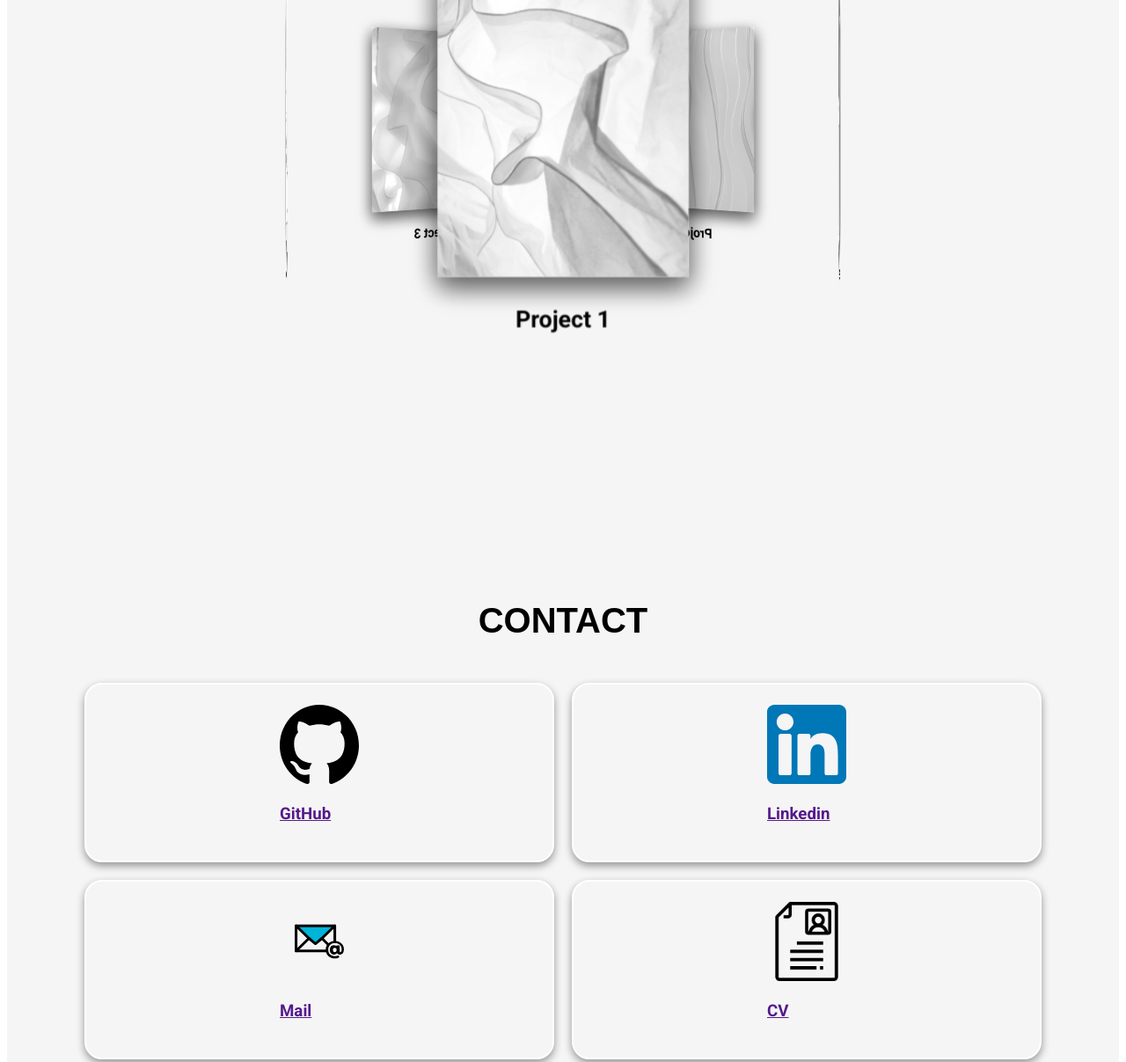
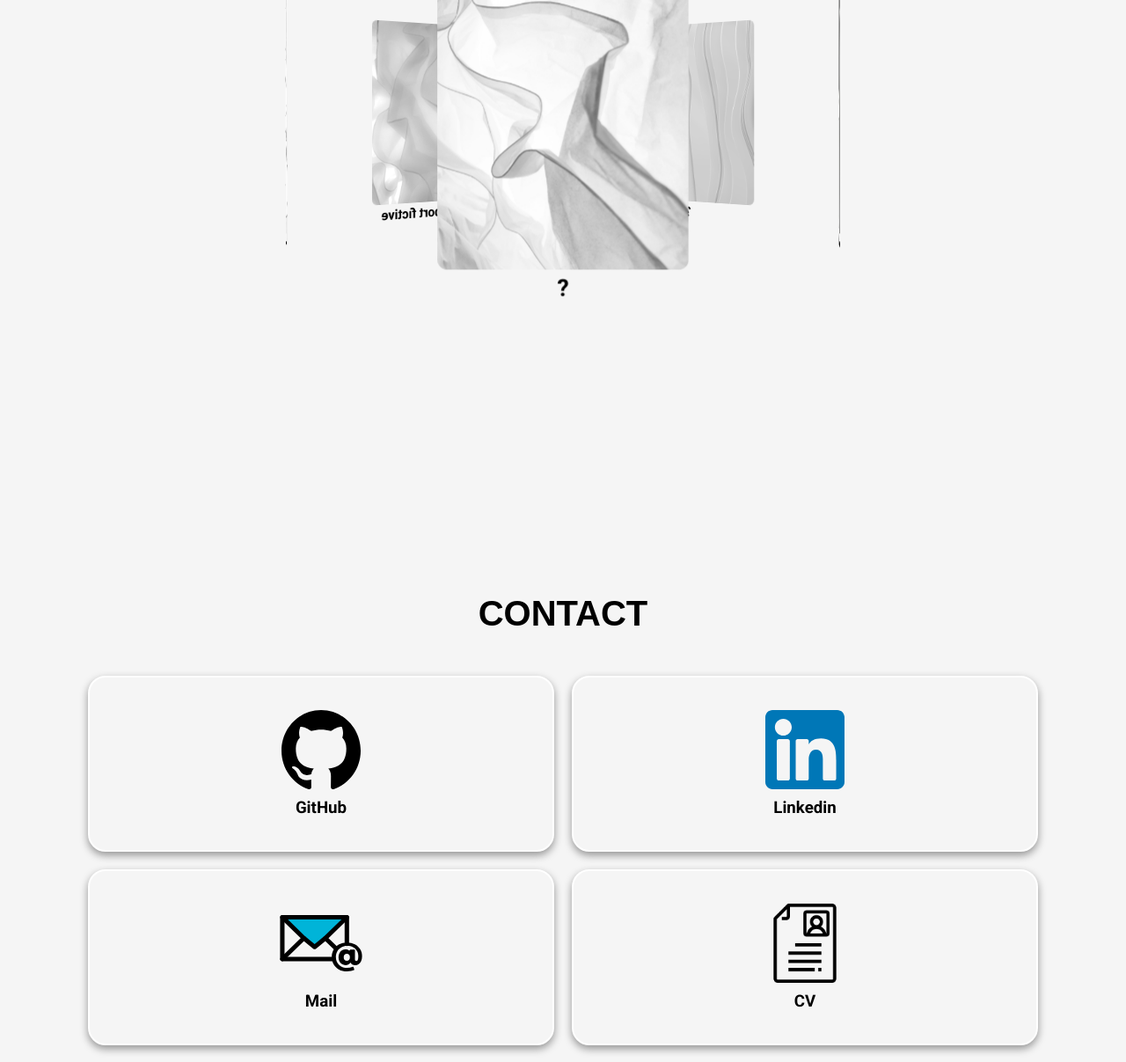
Before and after one commit to morgandevmh/portfolio-v2, a plain HTML site: page index.html in a window 1280 px wide. Shown: the part 1981-3188 px from the top of the page at 88% size. Drawn offline with Linux system fonts and the light colour scheme; a web font is replaced by a local one.

Commit message:
some changes

```diff
--- a/index.html
+++ b/index.html
@@ -48,23 +48,23 @@
             <div class="carousel" style="--quantity: 5">
                 <div class="item" style="--position: 1">
                     <img src="img/white-3drender-1jpg.jpg" alt="">
-                    <a href=""><h3>Project 5</h3></a>
+                    <a href=""><h3>?</h3></a>
                 </div>
                 <div class="item" style="--position: 2">
                     <img src="img/white-3drender-2.jpg" alt="">
-                    <a href=""><h3>Project 4</h3></a>
+                    <a href=""><h3>?</h3></a>
                 </div>
                 <div  class="item" style="--position: 3">
                     <img src="img/white-3drender-3.jpg" alt="">
-                    <a href=""><h3>Project 3</h3></a>
+                    <a href=""><h3>Salle de sport fictive </h3></a>
                 </div>
                 <div class="item" style="--position: 4">
                     <img src="img/white-3drender-4.jpg" alt="">
-                    <a href=""><h3>Project 2</h3></a>
+                    <a href=""><h3>?</h3></a>
                 </div>
                 <div class="item" style="--position: 5">
                     <img src="img/white-3drender-5.jpg" alt="">
-                    <a href=""><h3>Project 1</h3></a>
+                    <a href=""><h3>?</h3></a>
                 </div>
             </div>
         </div>
@@ -76,14 +76,14 @@
 
         <div class="contact-container">
             <div class="contact-1 box-contact">
-                <a href="">
+                <a href="https://github.com/morgandevmh">
                     <img src="icon/logo-contact/svg-github-icon .svg" alt="">
                     <h3>GitHub</h3>
                 </a>
             </div>
 
             <div class="contact-2 box-contact">
-                <a href="">
+                <a href="https://www.linkedin.com/in/morgandevmh/">
                     <img src="icon/logo-contact/svg-linkedin-icon.svg" alt="">
                     <h3>Linkedin</h3>
                 </a>
@@ -91,14 +91,14 @@
 
             <div class="contact-3 box-contact">
 
-                <a href="">
-                    <img src="icon/logo-contact/svg-mail-icon.svg" alt="">
+                <a href="mailto:morgan477.mh@gmail.com">
+                    <img class="svg-3-mail" src="icon/logo-contact/svg-mail-icon.svg" alt="">
                     <h3>Mail</h3>
                 </a>
             </div>
 
             <div class="contact-4 box-contact">
-                <a href="">
+                <a href="img/HASSOUNA Morgan cv .png">
                     <img src="icon/cv.png" alt="">
                     <h3>CV</h3>
                 </a>
--- a/styles.css
+++ b/styles.css
@@ -4,12 +4,18 @@
 
     --main-color-1: ;
     --main-color-2: #f5f5f5;
-    --secondary-color-1: ;
+    --secondary-color-1: #1d5fe3;
     --secondary-color-2: ;
     --gradient: ;
 
     --shadow-1: 0 8px 20px rgba(0, 0, 0, 0.4);
     --shadow-2: ;
+  }
+
+  * {
+    box-sizing: border-box;
+    padding: 0;
+    margin: 0;
   }
 
   /* header*/
@@ -92,7 +98,7 @@
   .nav-links .navlink a:hover {
     text-decoration: underline;
     text-underline-offset: 4px;
-    color: #005719;
+    color: var(--secondary-color-1);
     transform: scale(1.2);
   }
 
@@ -197,7 +203,6 @@ h2 {
     transform:
         rotateY(calc(var(--position) * (360deg / var(--quantity))))
         translateZ(300px);
-    box-shadow: var(--shadow-1);
 }
 
 .s-projects .slider .carousel .item a {
@@ -209,7 +214,7 @@ h2 {
 .s-projects .slider .carousel .item a:hover {
     text-decoration: underline;
     text-underline-offset: 4px;
-    color:#005719;
+    color:var(--secondary-color-1);
 }
 
 
@@ -218,7 +223,7 @@ h2 {
     height: 100%;
     object-fit: cover;
     border-radius: 8px;
-    box-shadow: var(--shadow-1);
+
 }
 
 
@@ -284,7 +289,6 @@ h2 {
 .contact-1:hover, .contact-2:hover, .contact-3:hover, .contact-4:hover {
     transform: scale(1.5);
     z-index: 10;
-    cursor: pointer;
 }
 
 
@@ -296,8 +300,27 @@ h2 {
 
 .s-contact .contact-container .box-contact a {
     font-family: var(--text-font);
-    padding: 10px;
+    text-align: center;
+    text-decoration: none;
+    color: black;
+    transition: color 0.3s ease;
+    display: flex;
+    flex-direction: column;
+    align-items: center;
+    gap: 10px;
 }
+
+
+.s-contact .contact-container .box-contact .svg-3-mail {
+    height: 90px;
+    width: 150px;
+}
+
+.s-contact .contact-container .box-contact a:hover {
+    color: var(--secondary-color-1);
+    cursor: pointer;
+}
+
 
 
 
```
Also changed, not shown: img/HASSOUNA Morgan cv .png (added).
